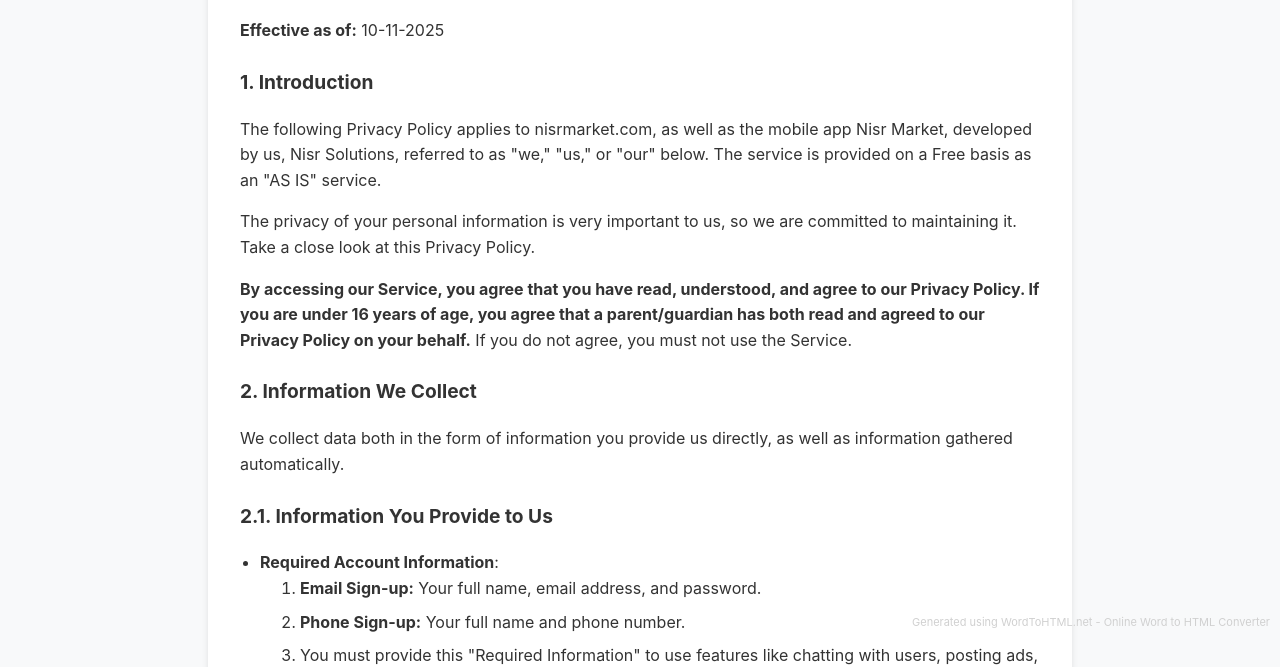
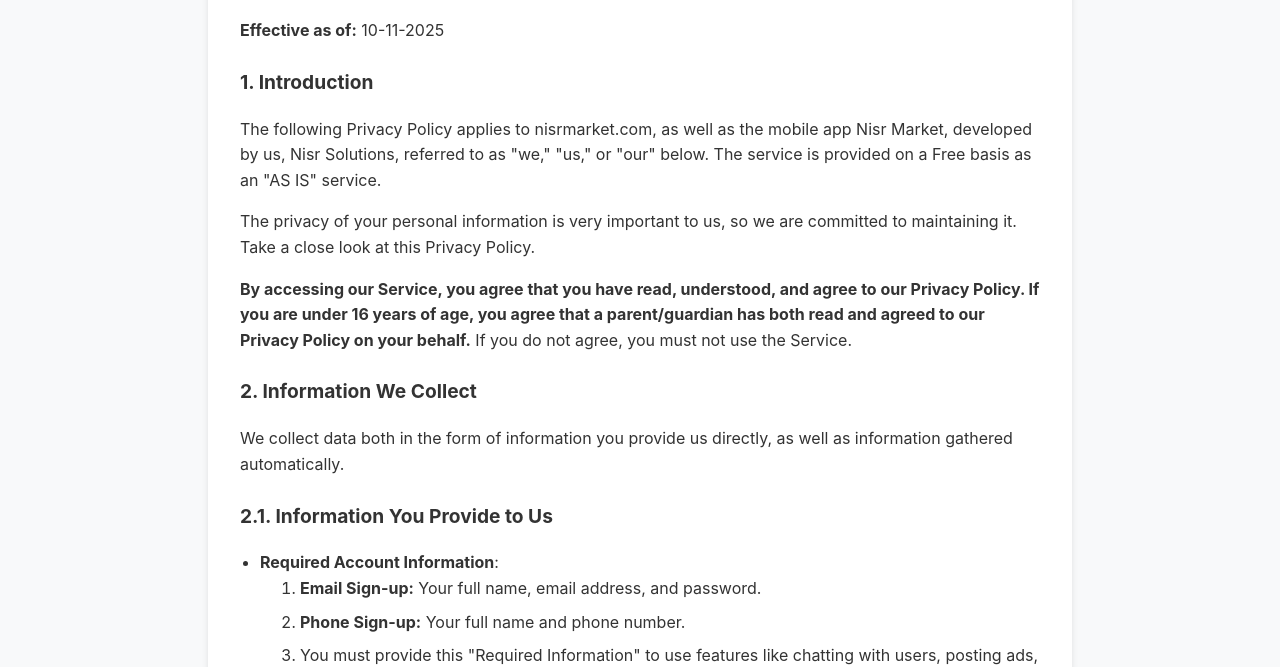
Before and after one commit to amanuelyosef/Nisr-privacy-policy, a plain HTML site: page index.html in a window 1280 px wide. Shown: the part 140-807 px from the top of the page. Drawn offline with Linux system fonts and the light colour scheme.

Commit message:
removing watermark

```diff
--- a/index.html
+++ b/index.html
@@ -167,8 +167,6 @@
 </ul>
 <h3>9. Contact Us</h3>
 <p>If you have questions about this Privacy Policy, you may contact the Service Provider via email at <a href="mailto:nisrmarket@gmail.com"><span>nisrmarket@gmail.com</span></a><span>.</span></p>
-<div style="bottom: 10px; right: 10px; position: absolute;"><a href="https://wordtohtml.net/?utm_source=wth_free_link&utm_medium=external" target="_blank" style="font-size:11px; color: #d0d0d0;">Generated using WordToHTML.net - Online Word to HTML Converter</a></p>
-    </div>
 
 </body>
 </html>
```
